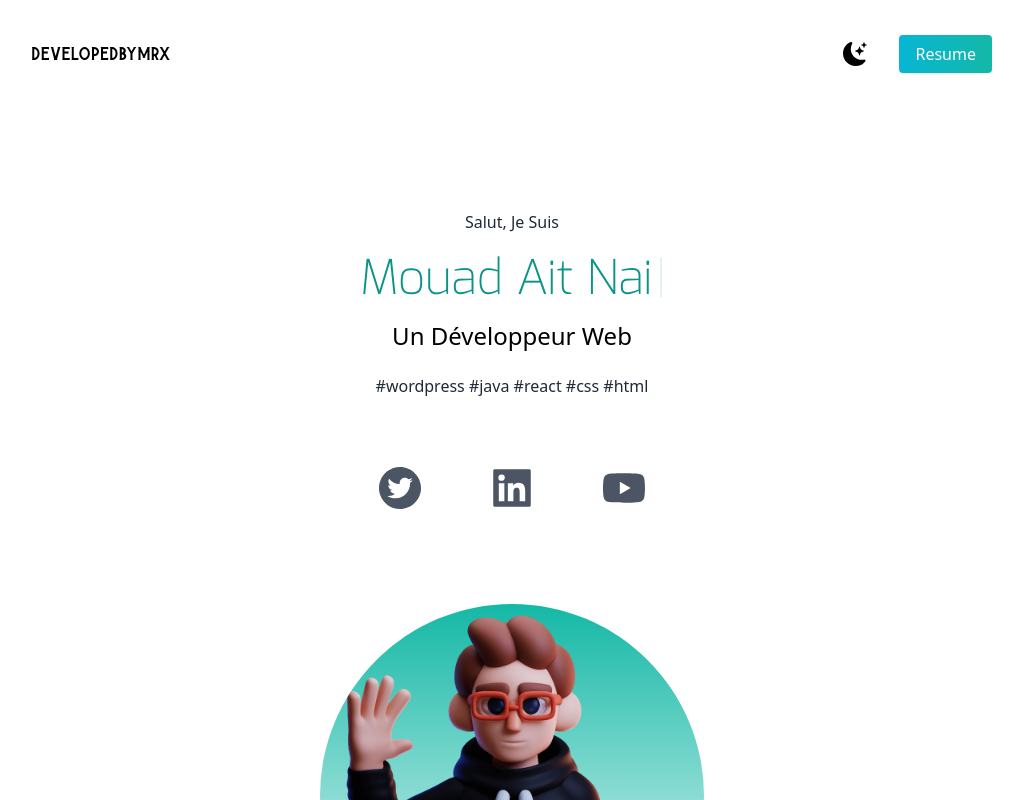
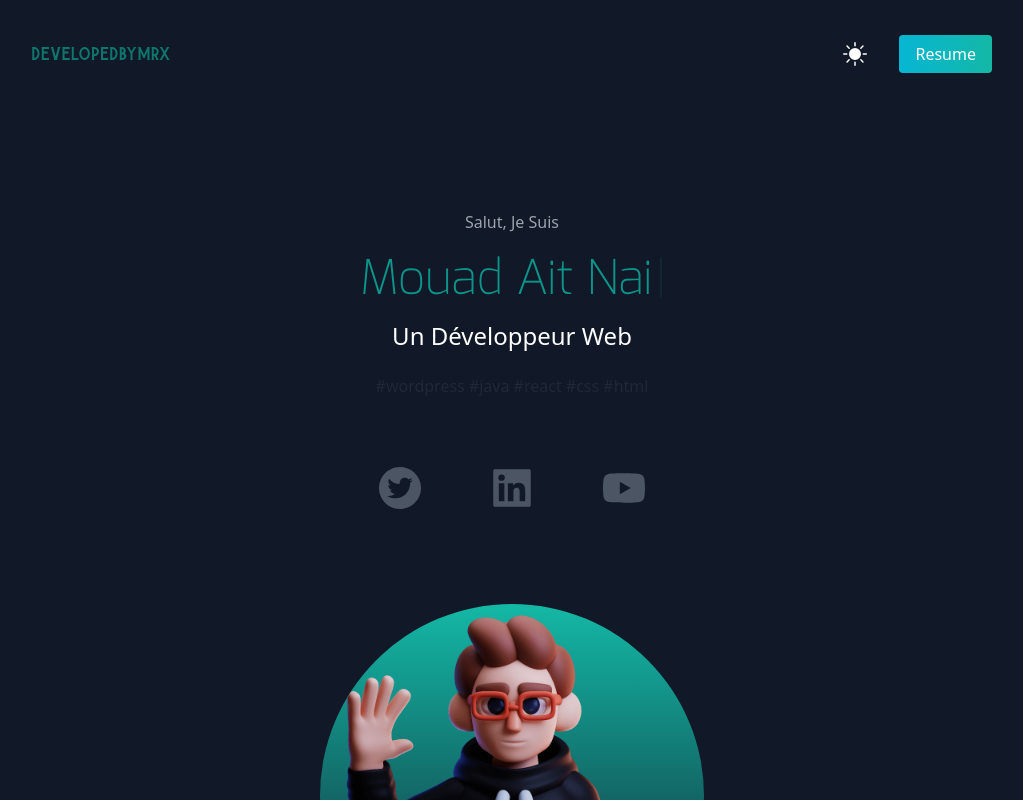
Before and after one commit to MouadQueto/React-js, a Next.js app: page / in a window 1280 px wide. Shown: the top 800 px of the page, without its empty margins (128-1151 px from the left). Built offline with nearby package versions, Linux system fonts and the light colour scheme.

Commit message:
dark test 1

```diff
--- a/pages/index.js
+++ b/pages/index.js
@@ -16,7 +16,7 @@ import {BsFillMoonStarsFill} from "react-icons/bs";
 import web6 from '../public/web6.png'
 import {useState} from 'react'
 export default function Home() {
-  const[darkmode,setDarckmode]=useState(false);
+  const[darkmode,setDarckmode]=useState(true);
 
   function Uselight(props) {
     return  <BsFillBrightnessHighFill onClick={()=> setDarckmode(!darkmode)} className='cursor-pointer text-2xl dark:text-white'/>;
```
